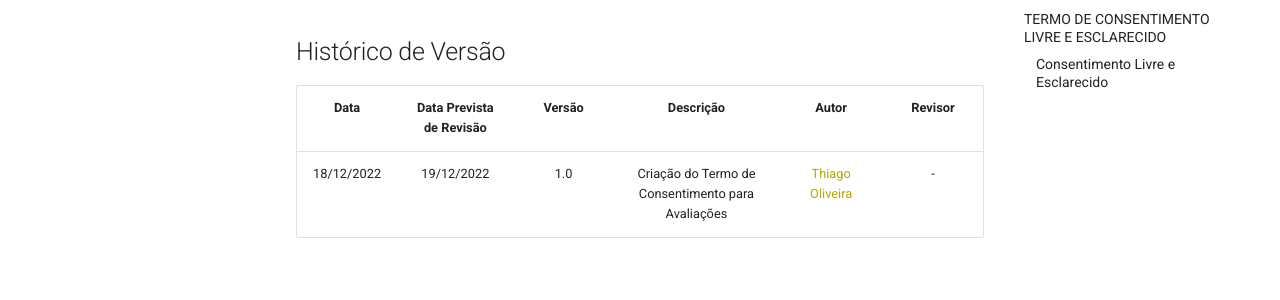
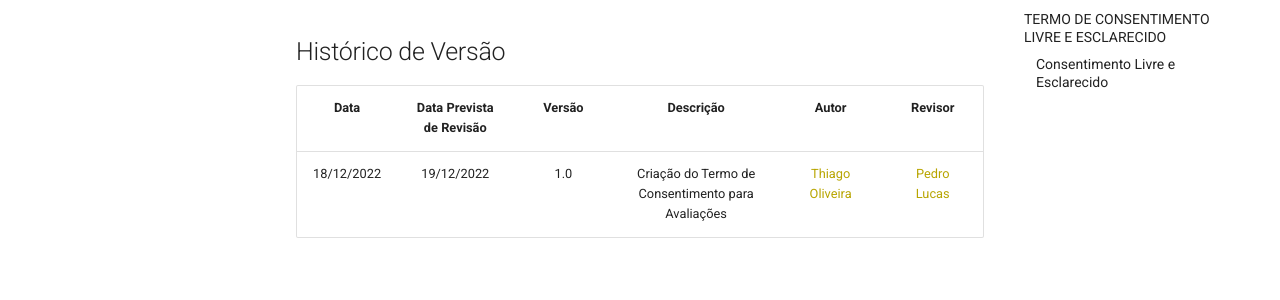
Before and after one commit to Interacao-Humano-Computador/2022.2-SimplesNacional, an MkDocs documentation site: the page built from docs/Avaliacoes/Termo de Consentimento Avaliacoes.md, in a window 1280 px wide and 900 px high. Shown: the part 194-494 px from the top of the window. Built offline with MkDocs 1.6.1 and Material for MkDocs 9.7.7, drawn with Linux system fonts in a browser that asks for light colours; comment, search, counter and statistics services are not loaded.

Commit message:
Update Termo de Consentimento Avaliacoes.md

```diff
--- a/docs/Avaliacoes/Termo de Consentimento Avaliacoes.md
+++ b/docs/Avaliacoes/Termo de Consentimento Avaliacoes.md
@@ -3,7 +3,7 @@
 
 |Data|Data Prevista de Revisão|Versão|Descrição|Autor|Revisor|
 | :----------: |:----------:| :------: | :-----------: | :---------: |:---------: |
-|18/12/2022|19/12/2022|1.0|Criação do Termo de Consentimento para Avaliações| [Thiago Oliveira](https://github.com/Thiab394)|-|
+|18/12/2022|19/12/2022|1.0|Criação do Termo de Consentimento para Avaliações| [Thiago Oliveira](https://github.com/Thiab394)|[Pedro Lucas](https://github.com/PedroLSF)|
 
 ## TERMO DE CONSENTIMENTO LIVRE E ESCLARECIDO
 
```
